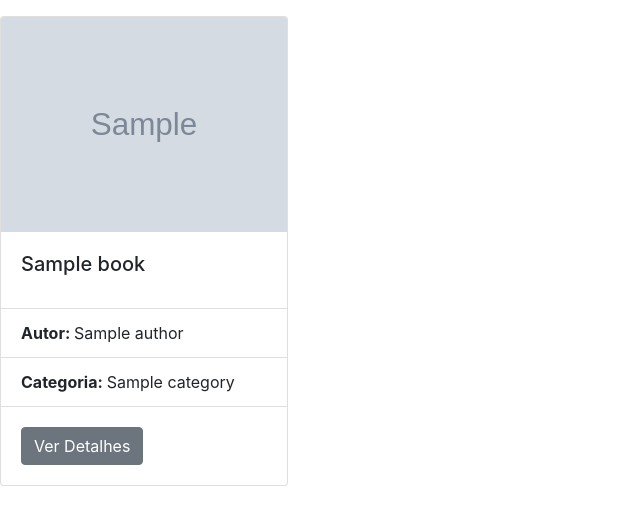
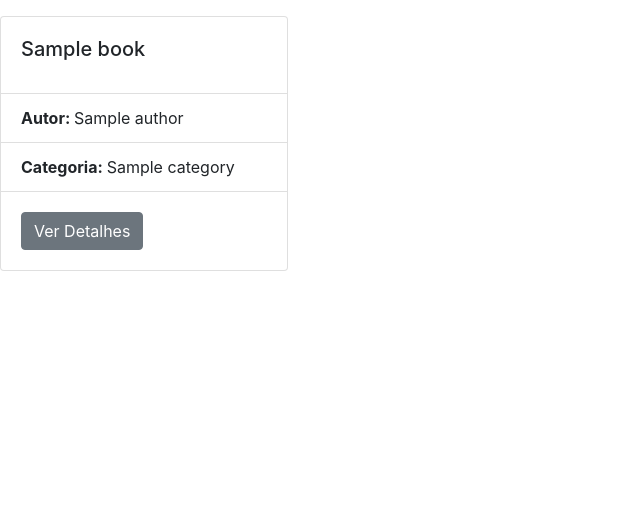
Before and after one commit to mateusfl1998/Projeto_Django_Biblioteca, a Django app: template templates/index.html in a window 1280 px wide. Shown: the part 56-581 px from the top of the page, without its empty margins (0-640 px from the left). Run offline with Django 5.2, Linux system fonts and the light colour scheme; the template is opened without the code that fills it: values that come from a table or form of the project are taken from there, others are empty; tables that the repository leaves empty hold one stand-in row (values such as "Sample post"); grey boxes marked "Sample" are stand-in pictures.

Commit message:
branch atual

```diff
--- a/templates/index.html
+++ b/templates/index.html
@@ -9,7 +9,7 @@
 <div class="d-flex  mt-3 flex-wrap justify-content-between ">
   {% for book in books %}
   <div class="card" style="width: 18rem;">
-    <img src="{{book.img.url}}" class="card-img-top" alt="...">
+
     <div class="card-body">
       <h5 class="card-title">{{book.name}}</h5>
     </div>
```
